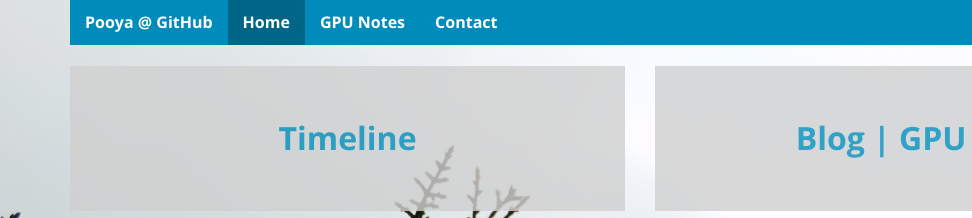
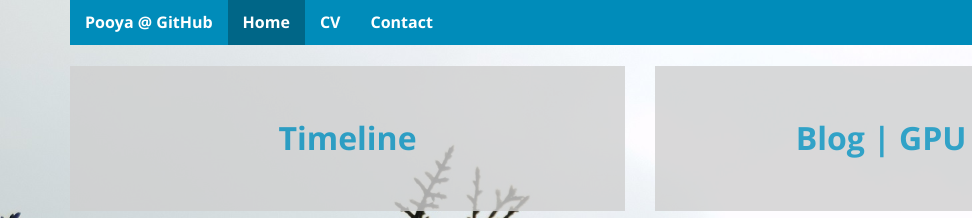
Before and after one commit to PooyaEimandar/PooyaEimandar.github.io, a plain HTML site: page index.html in a window 1280 px wide. Shown: the top 218 px of the page, 0-972 px from the left. Drawn offline with nearby package versions, Linux system fonts and the light colour scheme.

Commit message:
cv updated

```diff
--- a/index.html
+++ b/index.html
@@ -36,7 +36,7 @@
             <div id="navbarCollapse" class="collapse navbar-collapse">
                 <ul class="nav navbar-nav">
                     <li class="active"><a class="bold" href="http://pooyaeimandar.github.io/">Home</a></li>
-                    <li><a class="bold" href="http://pooyaeimandar.github.io/gpunotes/" target="_blank">GPU Notes</a></li>
+                    <li><a class="bold" href="http://pooyaeimandar.github.io/PooyaEimandar-CV.pdf">CV</a></li>
                     <li><a class="bold" href="#" data-toggle="modal" data-target="#contactModal">Contact</a></li>
                 </ul>
                 <!--<form role="search" class="navbar-form navbar-left">
```
